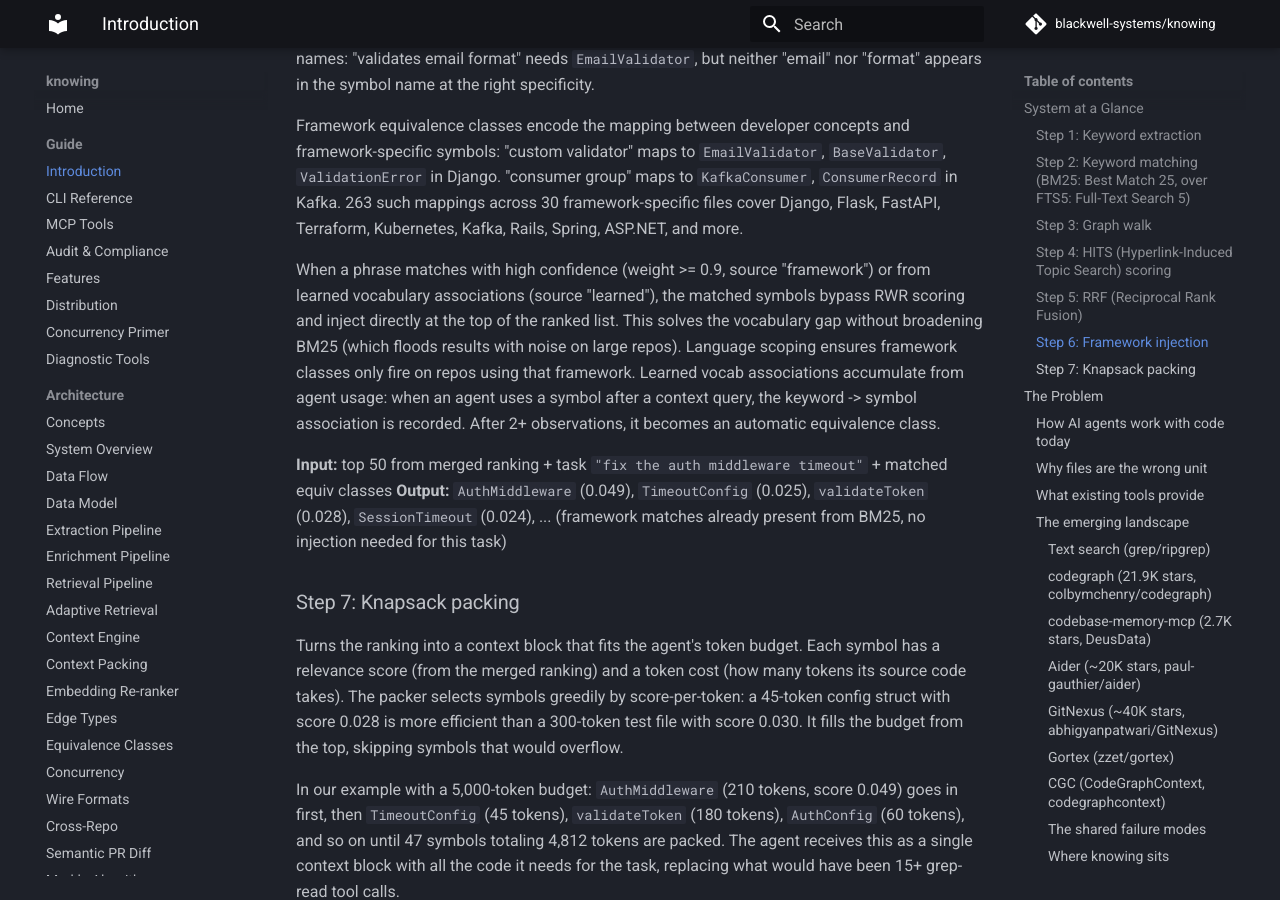
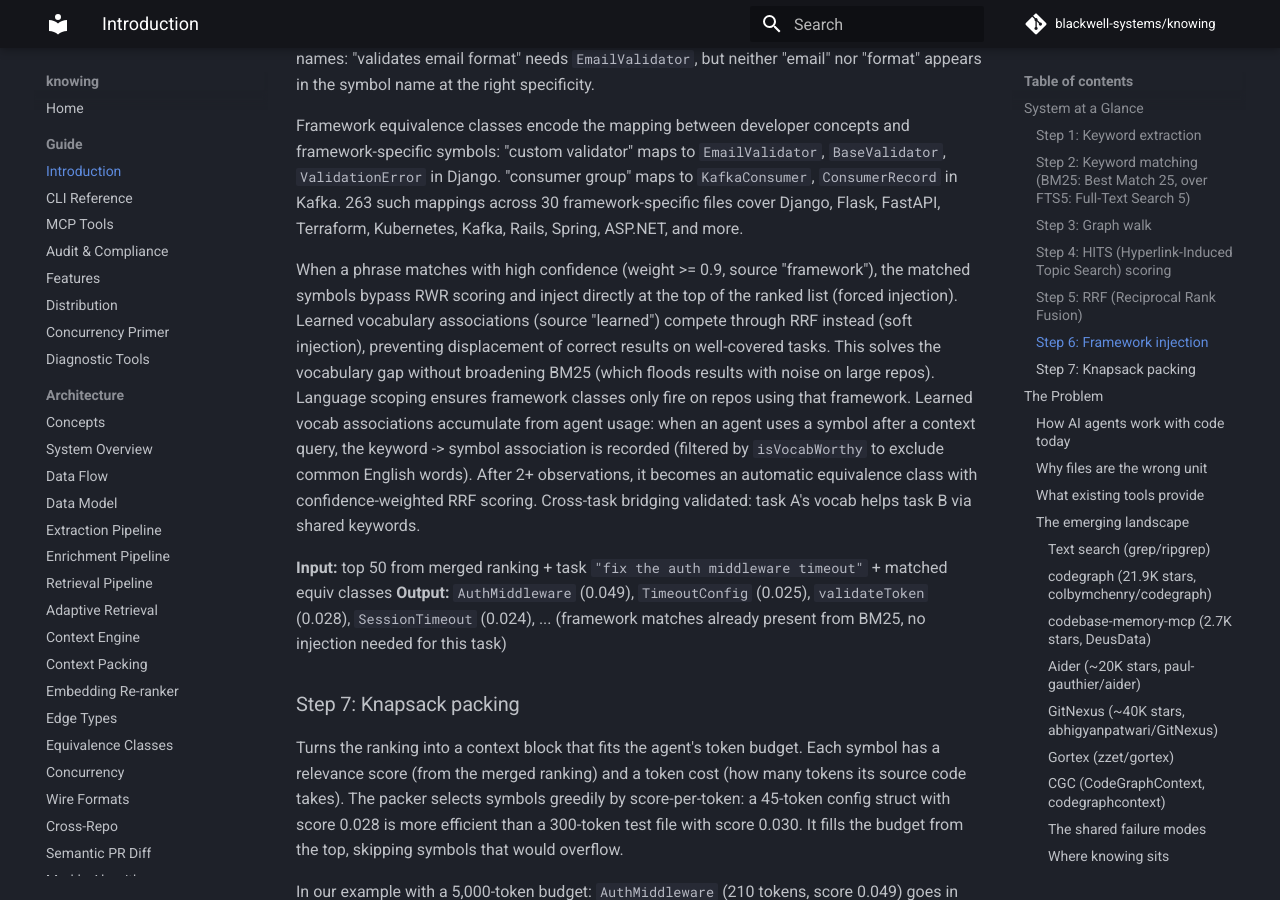
Before and after one commit to blackwell-systems/knowing, an MkDocs documentation site: the page built from docs/guide/introduction.md, in a window 1280 px wide and 900 px high, scrolled down 5016 px. Built offline with MkDocs 1.6.1 and Material for MkDocs 9.7.7, drawn with Linux system fonts in a browser that asks for light colours; comment, search, counter and statistics services are not loaded; some of the changed text lies outside the part shown.

Commit message:
docs: update introduction.md vocab references (soft injection, noise filter, cross-task)

```diff
--- a/docs/guide/introduction.md
+++ b/docs/guide/introduction.md
@@ -107,7 +107,7 @@ Injects high-confidence symbols from framework equivalence classes directly into
 
 Framework equivalence classes encode the mapping between developer concepts and framework-specific symbols: "custom validator" maps to `EmailValidator`, `BaseValidator`, `ValidationError` in Django. "consumer group" maps to `KafkaConsumer`, `ConsumerRecord` in Kafka. 263 such mappings across 30 framework-specific files cover Django, Flask, FastAPI, Terraform, Kubernetes, Kafka, Rails, Spring, ASP.NET, and more.
 
-When a phrase matches with high confidence (weight >= 0.9, source "framework") or from learned vocabulary associations (source "learned"), the matched symbols bypass RWR scoring and inject directly at the top of the ranked list. This solves the vocabulary gap without broadening BM25 (which floods results with noise on large repos). Language scoping ensures framework classes only fire on repos using that framework. Learned vocab associations accumulate from agent usage: when an agent uses a symbol after a context query, the keyword -> symbol association is recorded. After 2+ observations, it becomes an automatic equivalence class.
+When a phrase matches with high confidence (weight >= 0.9, source "framework"), the matched symbols bypass RWR scoring and inject directly at the top of the ranked list (forced injection). Learned vocabulary associations (source "learned") compete through RRF instead (soft injection), preventing displacement of correct results on well-covered tasks. This solves the vocabulary gap without broadening BM25 (which floods results with noise on large repos). Language scoping ensures framework classes only fire on repos using that framework. Learned vocab associations accumulate from agent usage: when an agent uses a symbol after a context query, the keyword -> symbol association is recorded (filtered by `isVocabWorthy` to exclude common English words). After 2+ observations, it becomes an automatic equivalence class with confidence-weighted RRF scoring. Cross-task bridging validated: task A's vocab helps task B via shared keywords.
 
 **Input:** top 50 from merged ranking + task `"fix the auth middleware timeout"` + matched equiv classes
 **Output:** `AuthMiddleware` (0.049), `TimeoutConfig` (0.025), `validateToken` (0.028), `SessionTimeout` (0.024), ... (framework matches already present from BM25, no injection needed for this task)
@@ -784,7 +784,7 @@ Intuition: symbols that are close to many seeds (reachable by short paths) get h
 On the top-K results from RWR, run the HITS algorithm (Hyperlink-Induced Topic Search). This separates "hubs" (symbols that call many things) from "authorities" (symbols that are called by many things). For a refactoring task, authorities matter more (the things being called). For a wiring task, hubs matter more (the connectors).
 
 **Step 5: Feedback boost + vocabulary expansion.**
-Implicit feedback tracks which symbols were returned but never used by the agent (negative signal) and which the agent subsequently referenced in tool calls (positive signal). Feedback is scoped to keyword clusters (per-cluster scoping prevents cross-task interference). When agents use symbols, keyword -> symbol associations are recorded; after 2+ observations, these become learned equivalence classes with forced injection. Feedback automatically expires when the package's SubgraphRoot changes (code was modified).
+Implicit feedback tracks which symbols were returned but never used by the agent (negative signal) and which the agent subsequently referenced in tool calls (positive signal). Feedback is scoped to keyword clusters (per-cluster scoping prevents cross-task interference). When agents use symbols, keyword -> symbol associations are recorded (noise-filtered); after 2+ observations, these become learned equivalence classes with confidence-weighted RRF injection. Cross-task bridging: vocab learned from one task helps different tasks via shared keywords. Feedback automatically expires when the package's SubgraphRoot changes (code was modified).
 
 **Step 6: Token budget packing.**
 The ranked symbols are packed into the token budget (default 50,000 tokens) using a knapsack algorithm: maximize total relevance score within the budget constraint. Larger symbols (more edges, longer signatures) cost more tokens. The packer selects the combination that maximizes information density.
```
